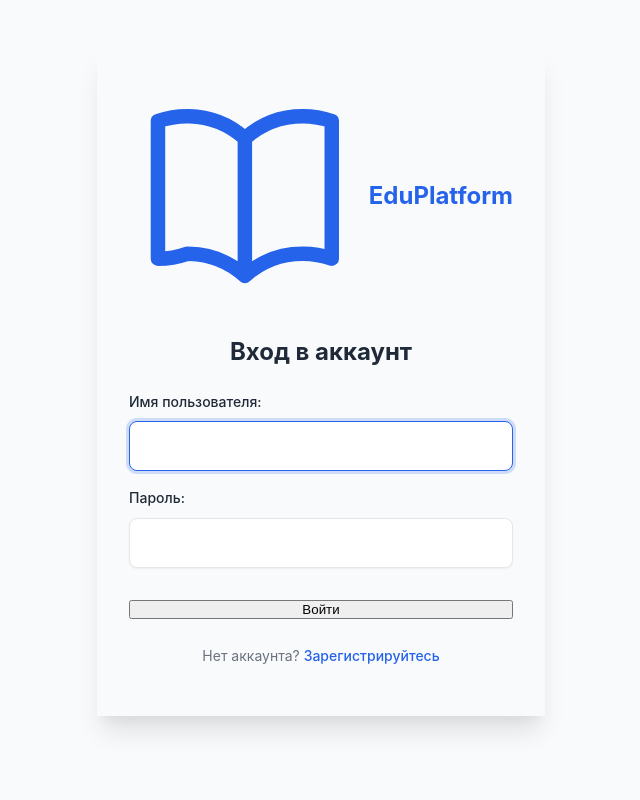
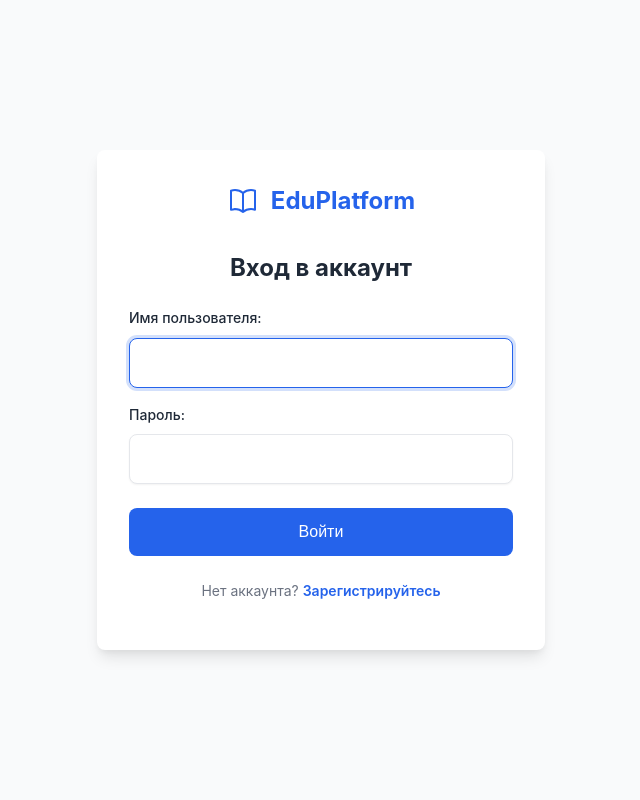
Before and after one commit to asaddd404/Study_platform, a Django app: page /login/ in a window 1280 px wide. Shown: the whole page, without its empty margins (319-959 px from the left). Run offline with Django 5.2, Linux system fonts and the light colour scheme; some libraries are stand-ins or nearby versions.

Commit message:
Update login.html

```diff
--- a/core/templates/core/login.html
+++ b/core/templates/core/login.html
@@ -4,28 +4,27 @@
 {% block title %}Вход - EduPlatform{% endblock %}
 
 {% block content %}
-    <div class="min-h-screen flex items-center justify-center bg-gray-50 py-12 px-4 sm:px-6 lg:px-8">
-        <div class="bg-white p-8 rounded-xl shadow-xl max-w-md w-full space-y-6">
-
-            <a href="{% url 'core:index' %}" class="flex items-center justify-center space-x-2">
-                <svg class="h-8 w-8 text-blue-600" xmlns="http://www.w3.org/2000/svg" fill="none" viewBox="0 0 24 24" stroke-width="1.5" stroke="currentColor">
+     <div style="min-height: 100vh;" class="flex items-center justify-center py-12 px-4">
+        <div class="card max-w-md w-full"> <a href="{% url 'core:index' %}" class="flex items-center justify-center mb-8">
+                 <svg style="height: 2rem; width: 2rem; color: var(--color-primary);" xmlns="http://www.w3.org/2000/svg" fill="none" viewBox="0 0 24 24" stroke-width="1.5" stroke="currentColor">
                     <path stroke-linecap="round" stroke-linejoin="round" d="M12 6.042A8.967 8.967 0 006 3.75c-1.052 0-2.062.18-3 .512v14.25A8.987 8.987 0 006 18c2.305 0 4.408.867 6 2.292m0-14.25a8.966 8.966 0 016-2.292c1.052 0 2.062.18 3 .512v14.25A8.987 8.987 0 0018 18a8.967 8.967 0 00-6 2.292m0-14.25v14.25" />
                 </svg>
-                <span class="ml-2 text-2xl font-bold text-gray-800">EduPlatform</span>
+                <span style="margin-left: var(--spacing-3);" class="text-2xl font-bold">EduPlatform</span>
             </a>
 
-            <h1 class="text-2xl font-bold text-gray-900 text-center">Вход в аккаунт</h1>
+            <h1 class="text-2xl font-bold text-center mb-6">Вход в аккаунт</h1>
 
-            <form method="post" class="space-y-4">
+            <form method="post">
                 {% csrf_token %}
                 {{ form.as_p }}
-                <button type="submit" class="w-full bg-blue-600 text-white py-3 px-4 rounded-lg hover:bg-blue-700 transition font-medium text-base">
+
+                <button type="submit" class="btn btn-primary btn-block mt-6">
                     Войти
                 </button>
             </form>
 
-            <p class="mt-4 text-center text-sm text-gray-600">
-                Нет аккаунта? <a href="{% url 'core:register' %}" class="font-medium text-blue-600 hover:underline">Зарегистрируйтесь</a>
+            <p class="text-sm text-center mt-6" style="color: var(--color-text-muted);">
+                Нет аккаунта? <a href="{% url 'core:register' %}" class="font-semibold">Зарегистрируйтесь</a>
             </p>
 
         </div>
```
